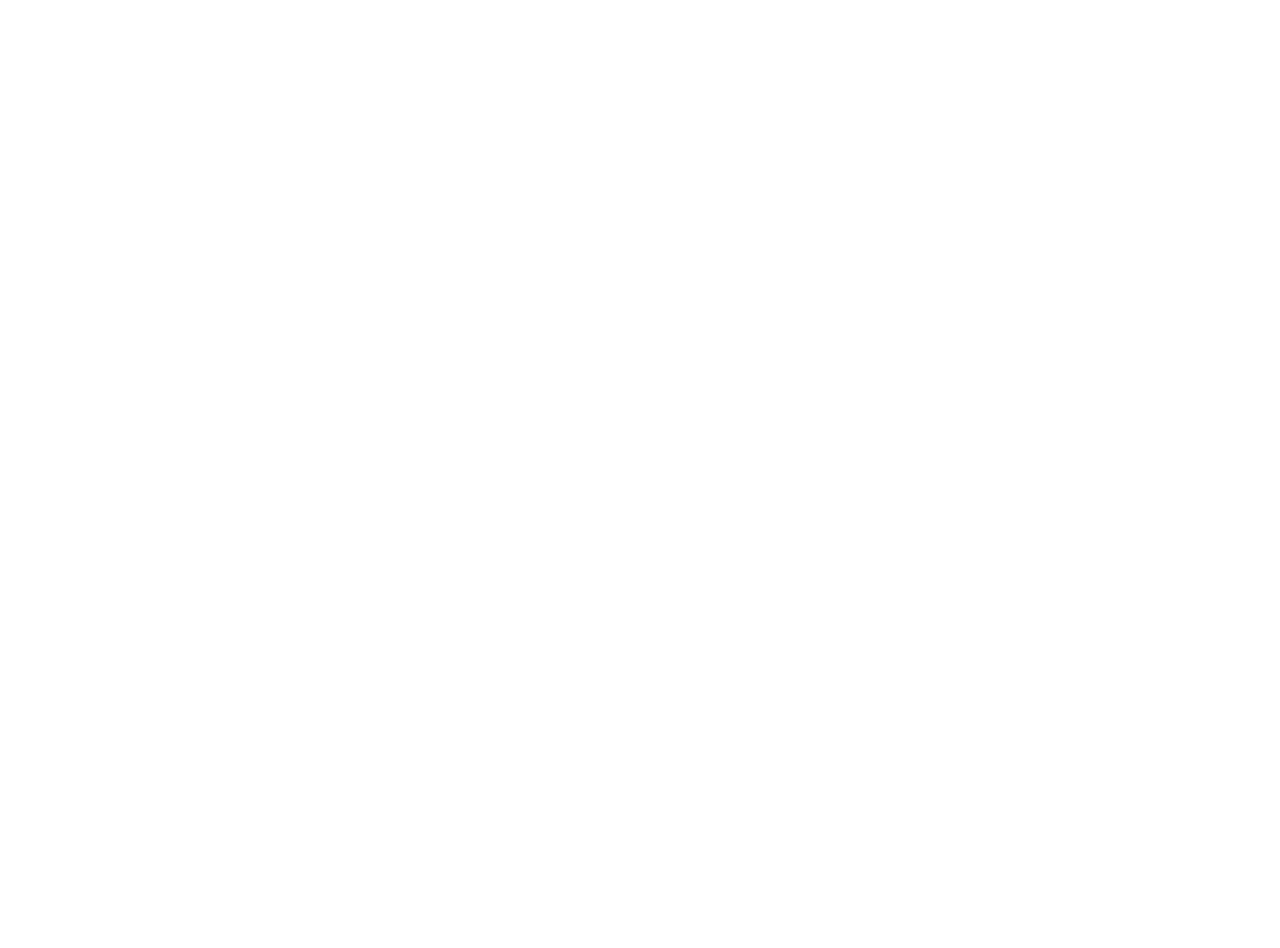
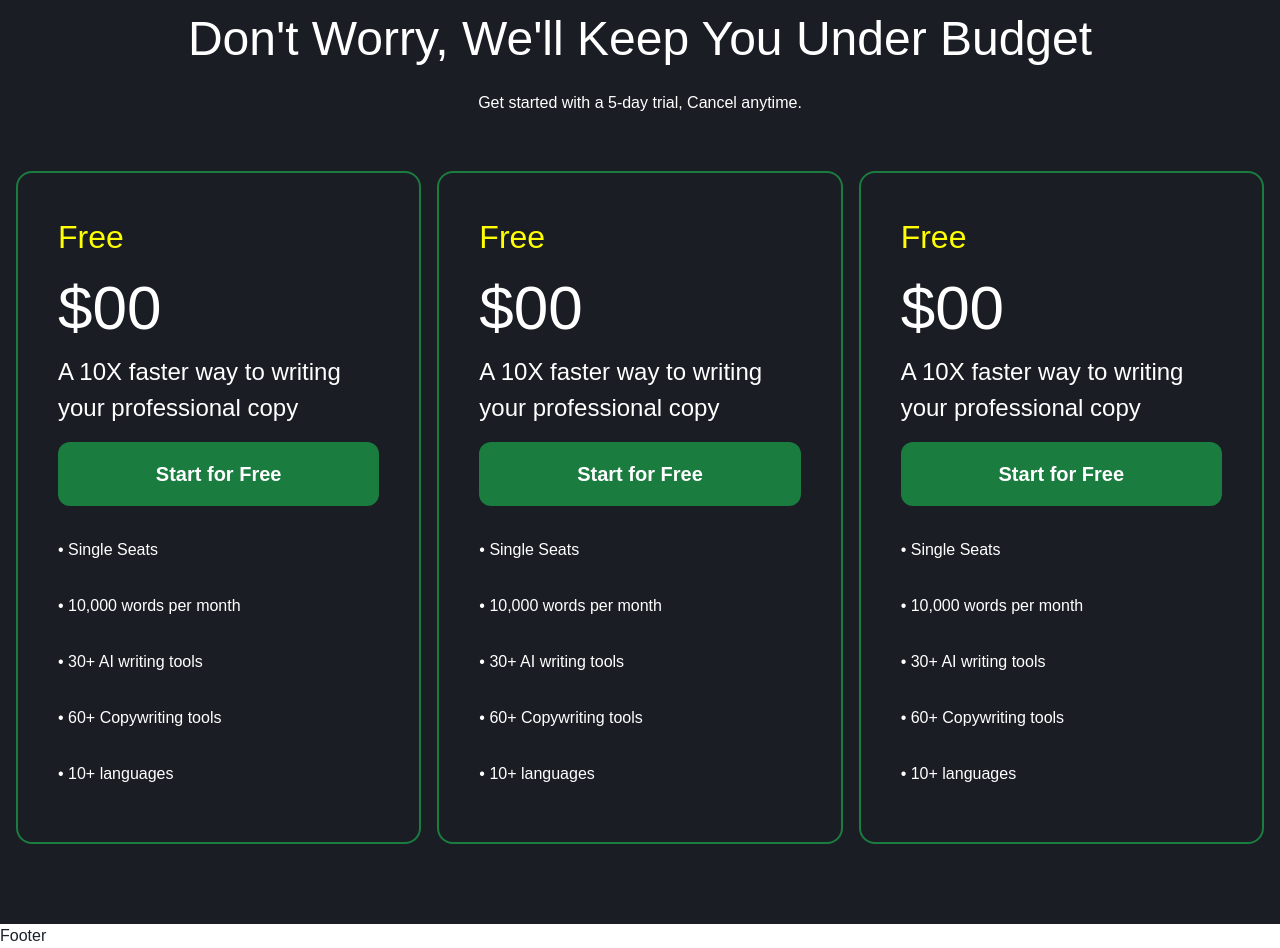
Before and after one commit to Jayjeet1013/genai, a Next.js app: page / in a window 1280 px wide. Shown: the part 4940-5888 px from the top of the page. Before the commit the page ends 4815 px from the top, so only its background shows below. Built offline with nearby package versions, Linux system fonts and the light colour scheme.

Commit message:
complete plan part

```diff
--- /dev/null
+++ b/src/components/home/Plan.tsx
@@ -0,0 +1,75 @@
+import { Box, Container, Text,Flex, Card, Button,List,ListItem, Center } from '@chakra-ui/react'
+import React from 'react'
+
+const Plan = () => {
+  return (
+    <Box bg={'#1a1d24'} pb={20}>
+        <Container maxW={1300}>
+                <Box textColor={'white'}>
+
+        <Box textAlign={'center'} p={4}>
+                <Text textColor={'yellow'} p={2}>Pricing Plan</Text>
+                <Text p={2} fontSize={{base:'32px',md:'48px'}}>Ready to Get Started?</Text>
+<Text fontSize={{base:'32px',md:'48px'}} p={2}> Don't Worry, We'll Keep You Under Budget</Text>
+<Text p={2}>Get started with a 5-day trial, Cancel anytime.</Text>
+        </Box>
+
+        <Flex
+        direction={{base:'column',md:'row'}}
+        pt={8}
+       gap={4}
+        justifyContent={'space-between'}
+
+        >
+<Box p={10} border="2px solid #1b7c40"  _hover={{border:'2px solid yellow'}}  borderRadius="2xl">
+        <Text textColor={'yellow'}  fontSize={{base:'24px',md:'32px'}}  >Free</Text>
+        <Text fontSize={{base:'24px',md:'62px'}} >$00</Text>
+        <Text pb={4} fontSize={{base:'24px',md:'24px'}}>A 10X faster way to writing your professional copy</Text>
+        <Button textColor={"white"} bg={'#1b7c40'} py={8} borderRadius={12} fontSize={{base:'24px',md:'20px'}} width={'100%'}  _hover={{bg:'yellow',color:"black"}}>Start for Free</Button>
+
+        <List pt={4} justifyContent={'center'} alignItems={'center'}  >
+        <ListItem py={4}>&#8226; Single Seats</ListItem>
+        <ListItem py={4}>&#8226; 10,000 words per month</ListItem>
+        <ListItem py={4}>&#8226; 30+ AI writing tools</ListItem>
+        <ListItem py={4}>&#8226; 60+ Copywriting tools</ListItem>
+        <ListItem py={4}>&#8226; 10+ languages</ListItem>
+      </List>
+      </Box>
+      <Box p={10} border="2px solid #1b7c40"  _hover={{border:'2px solid yellow'}}  borderRadius="2xl">
+        <Text textColor={'yellow'}  fontSize={{base:'24px',md:'32px'}}  >Free</Text>
+        <Text fontSize={{base:'24px',md:'62px'}} >$00</Text>
+        <Text pb={4} fontSize={{base:'24px',md:'24px'}}>A 10X faster way to writing your professional copy</Text>
+        <Button textColor={"white"} py={8} borderRadius={12} bg={'#1b7c40'}  fontSize={{base:'24px',md:'20px'}} width={'100%'}  _hover={{bg:'yellow',color:"black"}}>Start for Free</Button>
+
+        <List pt={4} justifyContent={'center'} alignItems={'center'}  >
+        <ListItem py={4}>&#8226; Single Seats</ListItem>
+        <ListItem py={4}>&#8226; 10,000 words per month</ListItem>
+        <ListItem py={4}>&#8226; 30+ AI writing tools</ListItem>
+        <ListItem py={4}>&#8226; 60+ Copywriting tools</ListItem>
+        <ListItem py={4}>&#8226; 10+ languages</ListItem>
+      </List>
+      </Box>
+      <Box p={10} border="2px solid #1b7c40"  _hover={{border:'2px solid yellow'}} borderRadius="2xl">
+        <Text textColor={'yellow'}  fontSize={{base:'24px',md:'32px'}}  >Free</Text>
+        <Text fontSize={{base:'24px',md:'62px'}} >$00</Text>
+        <Text pb={4} fontSize={{base:'24px',md:'24px'}}>A 10X faster way to writing your professional copy</Text>
+        <Button textColor={"white"} py={8} borderRadius={12} bg={'#1b7c40'}  fontSize={{base:'24px',md:'20px'}} width={'100%'}  _hover={{bg:'yellow',color:"black"}}>Start for Free</Button>
+
+        <List pt={4} justifyContent={'center'} alignItems={'center'}  >
+        <ListItem py={4}>&#8226; Single Seats</ListItem>
+        <ListItem py={4}>&#8226; 10,000 words per month</ListItem>
+        <ListItem py={4}>&#8226; 30+ AI writing tools</ListItem>
+        <ListItem py={4}>&#8226; 60+ Copywriting tools</ListItem>
+        <ListItem py={4}>&#8226; 10+ languages</ListItem>
+      </List>
+      </Box>
+
+        </Flex>
+
+        </Box>
+        </Container>
+    </Box>
+  )
+}
+
+export default Plan
--- a/src/pages/index.tsx
+++ b/src/pages/index.tsx
@@ -1,6 +1,7 @@
 
 import Features from "@/components/home/Features";
 import HomeIntro from "@/components/home/HomeIntro";
+import Plan from "@/components/home/Plan";
 import Review from "@/components/home/Review";
 import TryDemo from "@/components/home/TryDemo";
 import UseCase from "@/components/home/UseCase";
@@ -23,6 +24,7 @@ export default function Home() {
       <Features/>
       <UseCase/>
       <Review/>
+      <Plan/>
     </>
   );
 }
```
